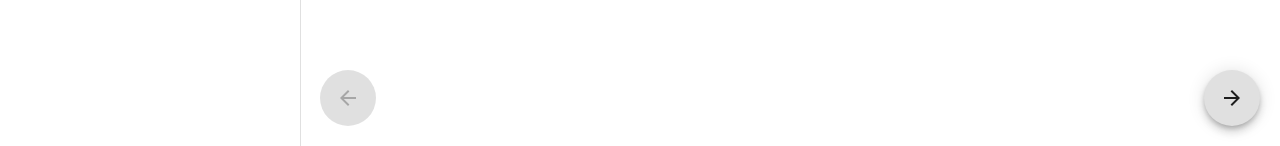
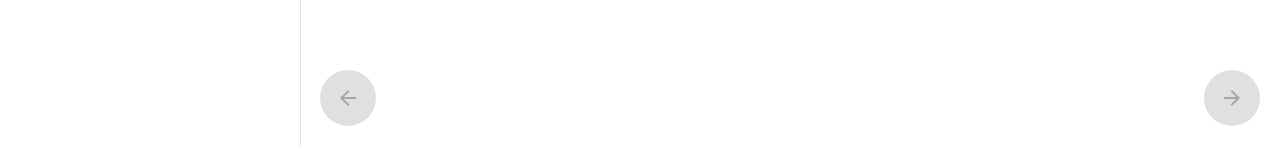
Before and after one commit to plohkoon/bike-app, a React (Create React App) app: page / in a window 1280 px wide. Shown: the part 654-800 px from the top of the page. Built offline with nearby package versions, Linux system fonts and the light colour scheme.

Commit message:
more refinement on Bike Info page

```diff
--- a/src/App.tsx
+++ b/src/App.tsx
@@ -39,6 +39,16 @@ function App() {
     setData(old => ({ ...old, [key]: newValue}));
   }
 
+  const disableForward = () => {
+    if (page === 0) {
+      return data["Height"] === null || data["Weight"] === null || data["Skill Level"] === "";
+    } else if (page === 1) {
+      return data["Frame"] === "" || data["Fork"] === "" || data["Shock"] === ""
+    } else {
+      return true
+    }
+  }
+
   return (
     <>
       <CssBaseline />
@@ -67,7 +77,7 @@ function App() {
       }}>
         <ArrowBack />
       </Fab>
-      <Fab disabled={page > 1} onClick={e => setPage(old => old + 1)} style={{
+      <Fab disabled={disableForward()} onClick={e => setPage(old => old + 1)} style={{
         position: 'fixed',
         bottom: 20,
         right: 20
```
